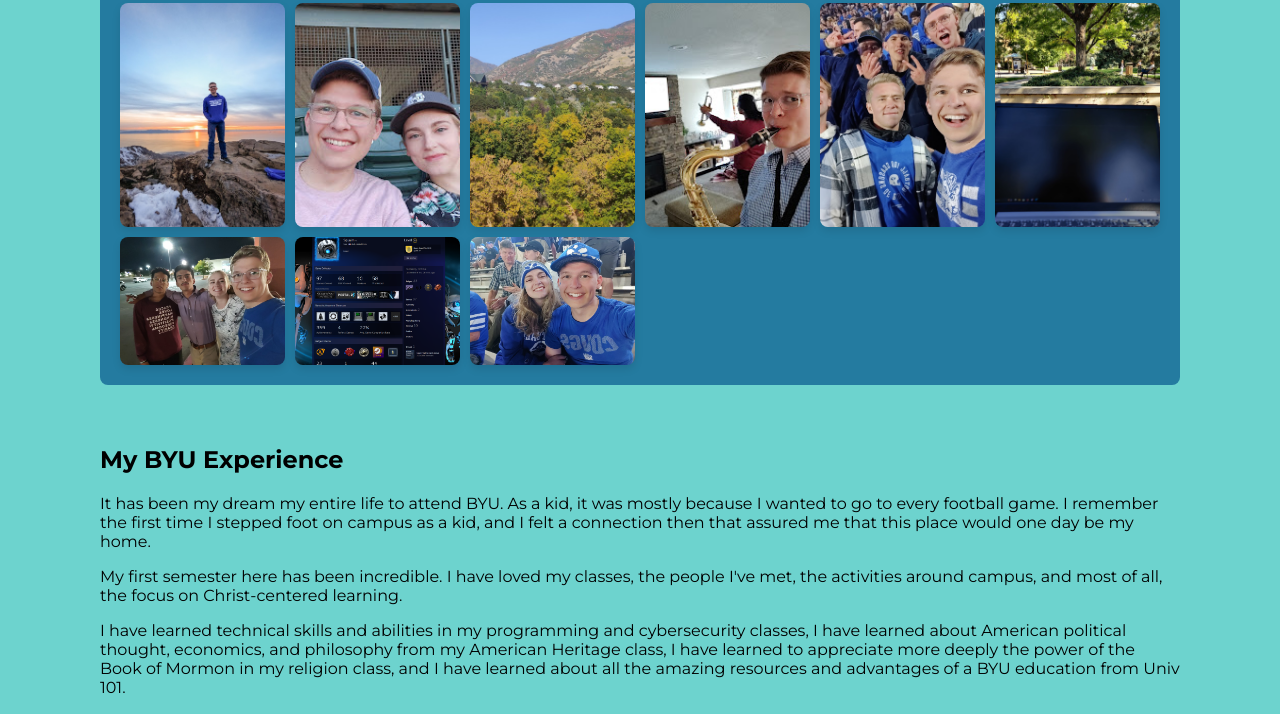
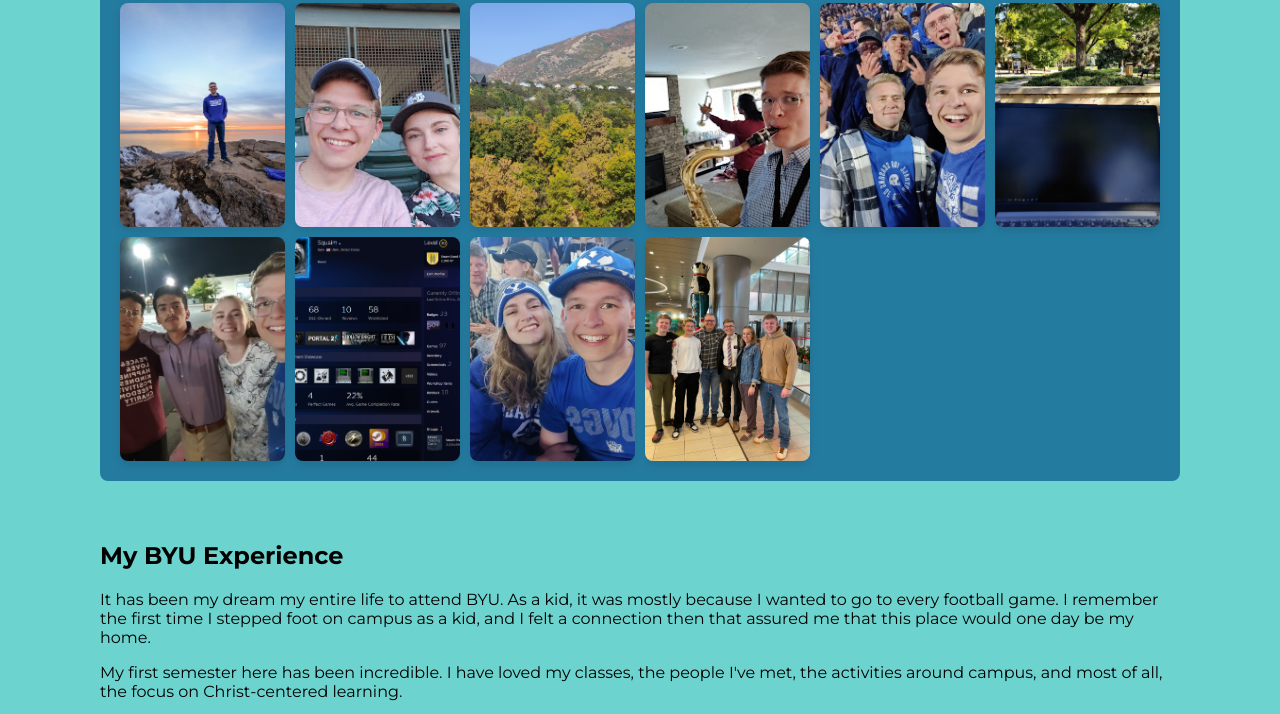
Before and after one commit to SammyJdot/about-me-page, a plain HTML site: page index.html in a window 1280 px wide. Shown: the part 1423-2137 px from the top of the page. Drawn offline with Linux system fonts and the light colour scheme.

Commit message:
Update index.html

```diff
--- a/index.html
+++ b/index.html
@@ -94,6 +94,9 @@
                 <div class="img">
                     <img src="football-date.jpg" alt="On a Football Date" />
                 </div>
+                <div class="img">
+                    <img src="myfamily.jpeg" alt="My Family">
+                </div>
             </div>
 
             <div class="spacer"></div>
```
